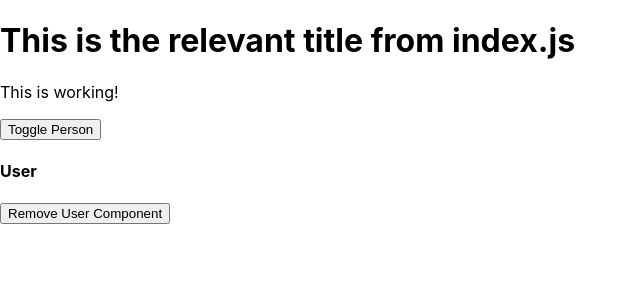
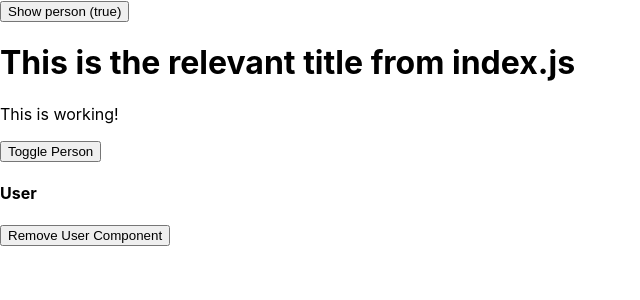
Before and after one commit to xthecapx/react, a React app: page / in a window 1280 px wide. Shown: the top 300 px of the page, without its empty margins (0-640 px from the left). Built offline with nearby package versions, Linux system fonts and the light colour scheme.

Commit message:
PureComponents

```diff
--- a/src/components/Persons/Persons.js
+++ b/src/components/Persons/Persons.js
@@ -1,7 +1,8 @@
-import React, { Component } from 'react';
+import React, { PureComponent } from 'react';
 import Person from './Person/Person';
 
-class Persons extends Component {
+// More tools / Rendering / Paint flashing
+class Persons extends PureComponent {
   constructor(props) {
     super(props);
     console.log('[Persons.js] Inside constructor');
@@ -19,11 +20,13 @@ class Persons extends Component {
     console.log('[UPDATE Persons.js] inside componentWillReceiveProps', nextProps);
   }
 
-  shouldComponentUpdate(nextProps, nextState) {
+  // extends PureComponent: do the shallow state validations
+  /* shouldComponentUpdate(nextProps, nextState) {
     console.log('[UPDATE Persons.js] inside shouldComponentUpdate', nextProps, nextState);
 
-    return nextProps.persons !== this.props.persons;
-  }
+    return nextState.persons !== this.state.persons || nextState.changed !== this.state.changed || nextState.clicked !== this.state.clicked;
+    // return true;
+  } */
 
   componentWillUpdate(nextProps, nextState) {
     console.log('[UPDATE Persons.js] inside componentWillUpdate', nextProps, nextState);
--- a/src/containers/App.js
+++ b/src/containers/App.js
@@ -1,4 +1,4 @@
-import React, { Component } from 'react';
+import React, { PureComponent } from 'react';
 import classes from './App.css';
 import Cockpit from '../components/Cockpit/Cockpit';
 import Persons from '../components/Persons/Persons';
@@ -6,7 +6,8 @@ import User from '../components/User/User';
 
 // https://github.com/css-modules/css-modules
 // https://medium.com/nulogy/how-to-use-css-modules-with-create-react-app-9e44bec2b5c2
-class App extends Component {
+// More tools / Rendering / Paint flashing
+class App extends PureComponent {
   constructor(props) {
     super(props);
     console.log('[App.js] Inside constructor');
@@ -20,11 +21,13 @@ class App extends Component {
     console.log('[App.js] Inside componentDidMount');
   }
 
-  shouldComponentUpdate(nextProps, nextState) {
+  // Same as extend PureComponent
+  /* shouldComponentUpdate(nextProps, nextState) {
     console.log('[UPDATE App.js] inside shouldComponentUpdate', nextProps, nextState);
 
-    return true;
-  }
+    return nextState.persons !== this.state.persons || nextState.showPerson !== this.state.showPerson;
+    // return true;
+  } */
 
   componentWillUpdate(nextProps, nextState) {
     console.log('[UPDATE App.js] inside componentWillUpdate', nextProps, nextState);
@@ -104,6 +107,12 @@ class App extends Component {
 
     return (
       <div className={classes.App}>
+        <button
+          onClick={() => {
+            this.setState({ showPerson: true });
+          }}>
+          Show person (true)
+        </button>
         <Cockpit
           appTitle={this.props.title}
           persons={this.state.persons}
```
